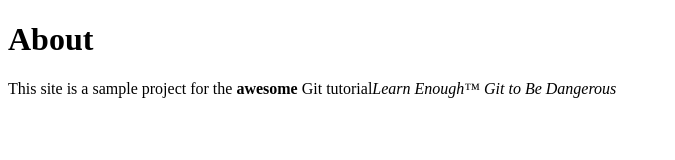
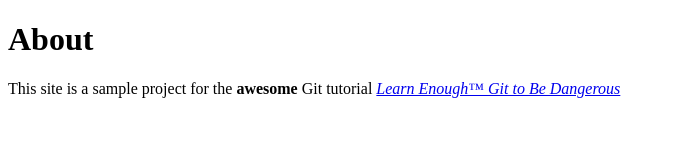
Before and after one commit to ace55/website, a plain HTML site: page about.html in a window 1280 px wide. Shown: the whole page, without its empty margins (0-675 px from the left). Drawn offline with Linux system fonts and the light colour scheme.

Commit message:
Add link to tutorial title

```diff
--- a/about.html
+++ b/about.html
@@ -7,8 +7,7 @@
   <body>
     <h1>About</h1>
     <p>
-      This site is a sample project for the <strong>awesome</strong> Git
-      tutorial<em>Learn Enough™ Git to Be Dangerous</em>
+      This site is a sample project for the <strong>awesome</strong> Git tutorial <a href="https://www.kearnenough.com/git-tutorial"><em>Learn Enough™ Git to Be Dangerous</em><a>
     </p>
   </body>
 </html>
```
